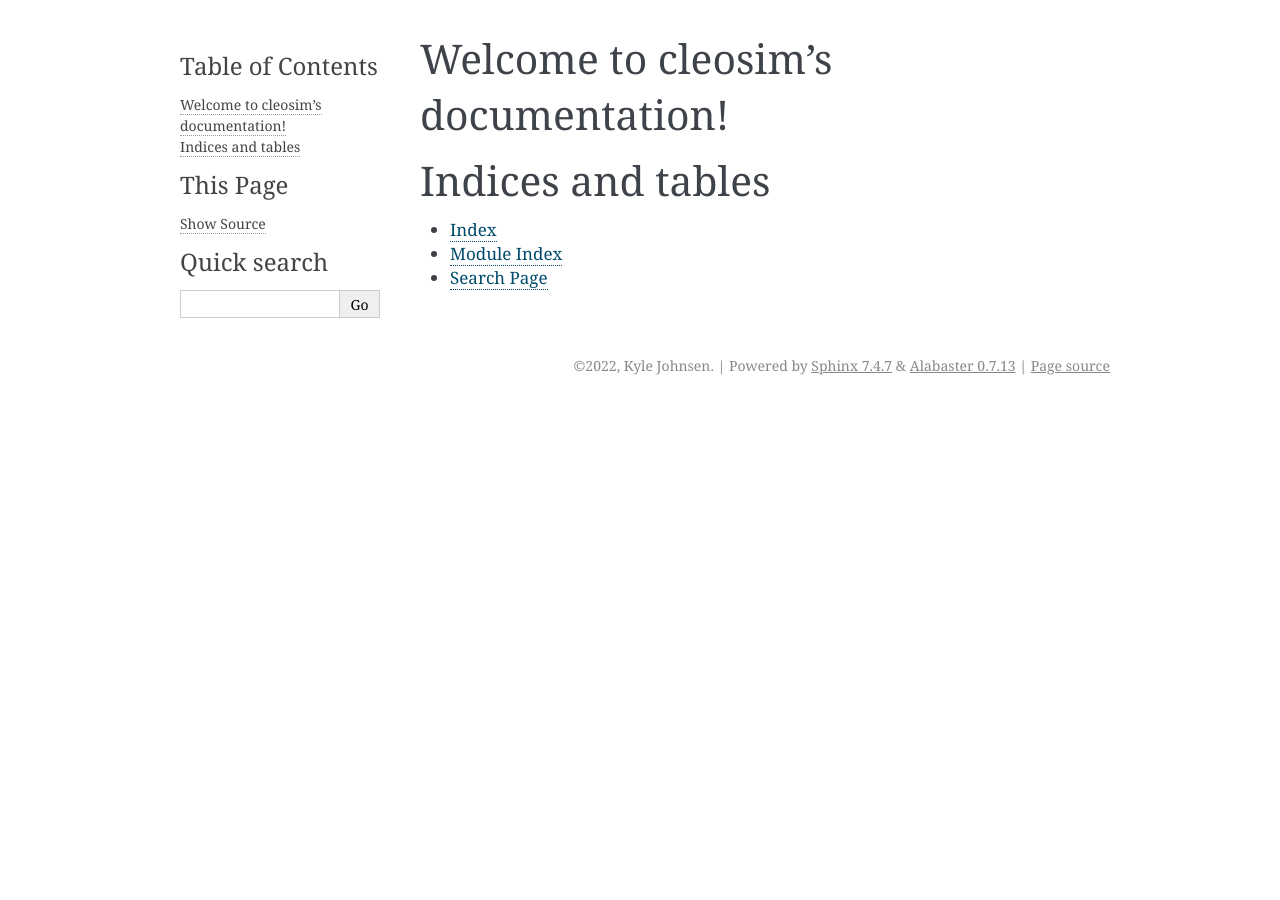
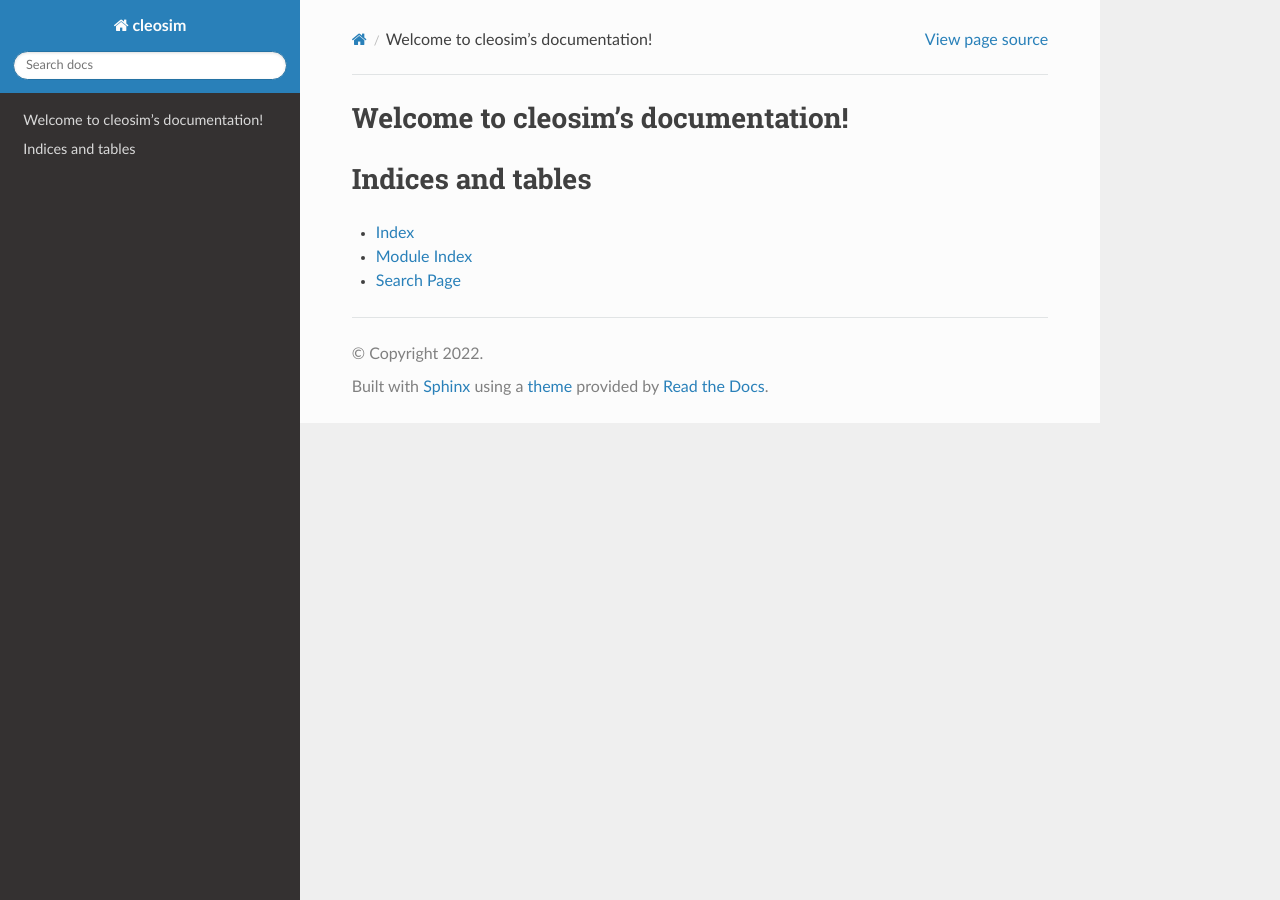
Before and after one commit to siplab-gt/cleo, a Sphinx documentation site: the page built from docs/index.rst, in a window 1280 px wide. Built offline with Sphinx 7.4.7 and the Read the Docs theme 2.0.0, drawn with Linux system fonts in a browser that asks for light colours.

Commit message:
Change theme

```diff
--- a/docs/conf.py
+++ b/docs/conf.py
@@ -10,16 +10,17 @@
 # add these directories to sys.path here. If the directory is relative to the
 # documentation root, use os.path.abspath to make it absolute, like shown here.
 #
-# import os
-# import sys
-# sys.path.insert(0, os.path.abspath('.'))
+import os
+import sys
+
+sys.path.insert(0, os.path.abspath(".."))
 
 
 # -- Project information -----------------------------------------------------
 
-project = 'cleosim'
-copyright = '2022, Kyle Johnsen'
-author = 'Kyle Johnsen'
+project = "cleosim"
+copyright = "2022"
+author = "Kyle Johnsen, Nathan Cruzado"
 
 
 # -- General configuration ---------------------------------------------------
@@ -27,16 +28,19 @@ author = 'Kyle Johnsen'
 # Add any Sphinx extension module names here, as strings. They can be
 # extensions coming with Sphinx (named 'sphinx.ext.*') or your custom
 # ones.
+import sphinx_rtd_theme
+
 extensions = [
+    "sphinx_rtd_theme",
 ]
 
 # Add any paths that contain templates here, relative to this directory.
-templates_path = ['_templates']
+templates_path = ["_templates"]
 
 # List of patterns, relative to source directory, that match files and
 # directories to ignore when looking for source files.
 # This pattern also affects html_static_path and html_extra_path.
-exclude_patterns = ['_build', 'Thumbs.db', '.DS_Store']
+exclude_patterns = ["_build", "Thumbs.db", ".DS_Store"]
 
 
 # -- Options for HTML output -------------------------------------------------
@@ -44,9 +48,9 @@ exclude_patterns = ['_build', 'Thumbs.db', '.DS_Store']
 # The theme to use for HTML and HTML Help pages.  See the documentation for
 # a list of builtin themes.
 #
-html_theme = 'alabaster'
+html_theme = "sphinx_rtd_theme"
 
 # Add any paths that contain custom static files (such as style sheets) here,
 # relative to this directory. They are copied after the builtin static files,
 # so a file named "default.css" will overwrite the builtin "default.css".
-html_static_path = ['_static']
+html_static_path = ["_static"]
```
